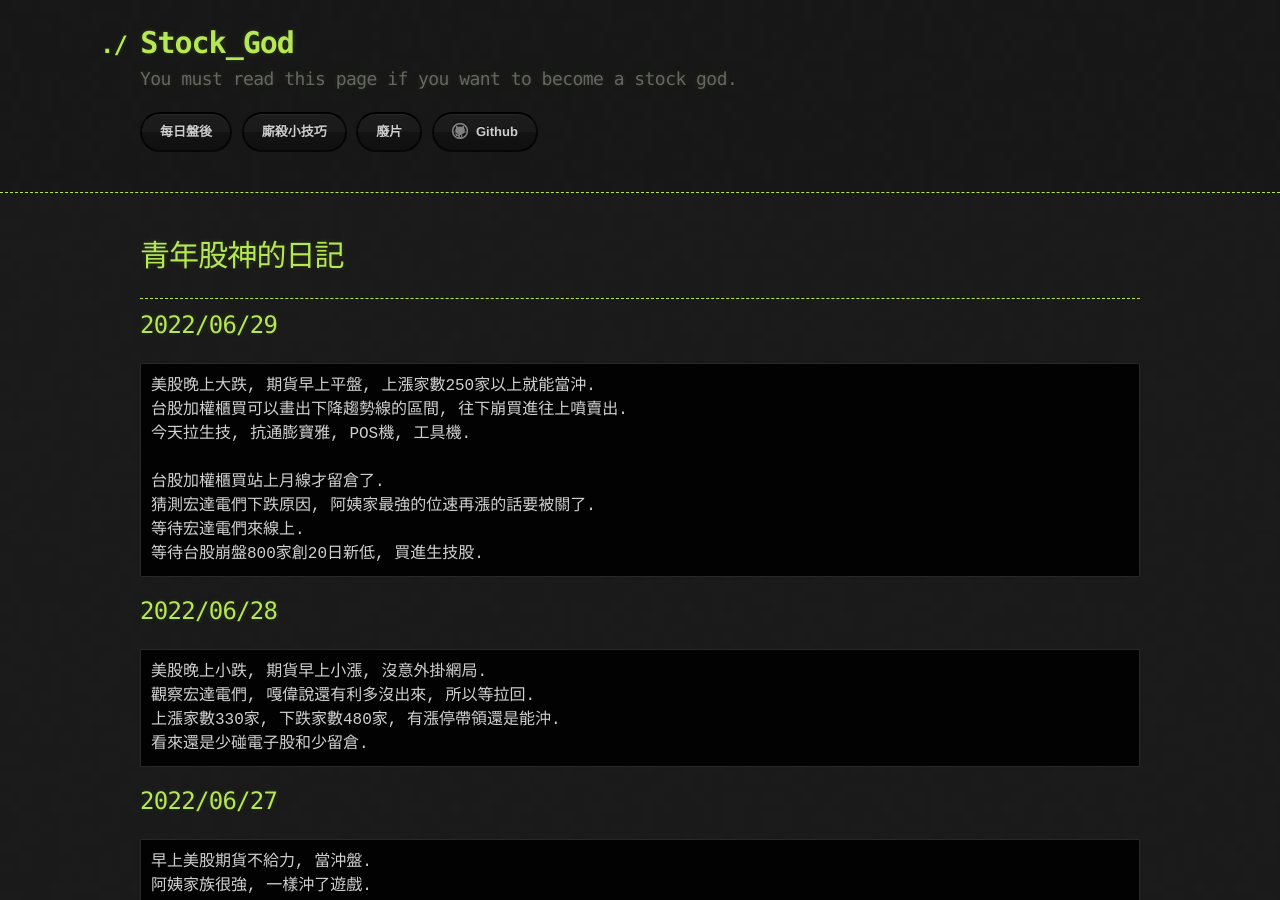
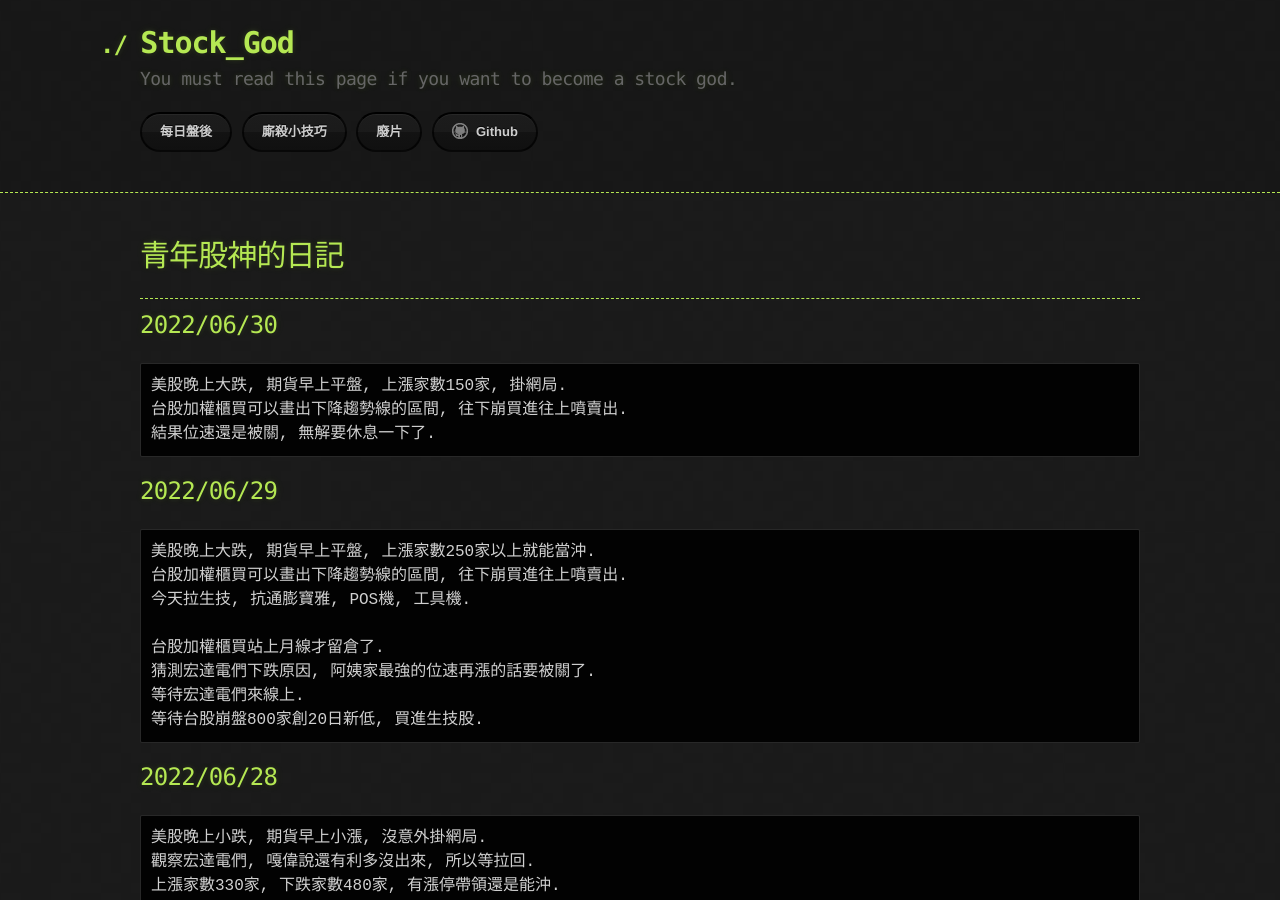
Before and after one commit to lepg5487/Stock_God, a Jekyll site: the page built from index.md, in a window 1280 px wide and 900 px high. Built offline with Jekyll 4.4.1, drawn with Linux system fonts in a browser that asks for light colours; our own code applies the rules of GitHub Pages for plain Markdown files.

Commit message:
Update index.md

````diff
--- a/index.md
+++ b/index.md
@@ -5,6 +5,13 @@ layout: testlayouts
 # 青年股神的日記
 
 ---
+
+## 2022/06/30
+```
+美股晚上大跌, 期貨早上平盤, 上漲家數150家, 掛網局.
+台股加權櫃買可以畫出下降趨勢線的區間, 往下崩買進往上噴賣出.
+結果位速還是被關, 無解要休息一下了.
+```
 
 ## 2022/06/29
 ```
````
